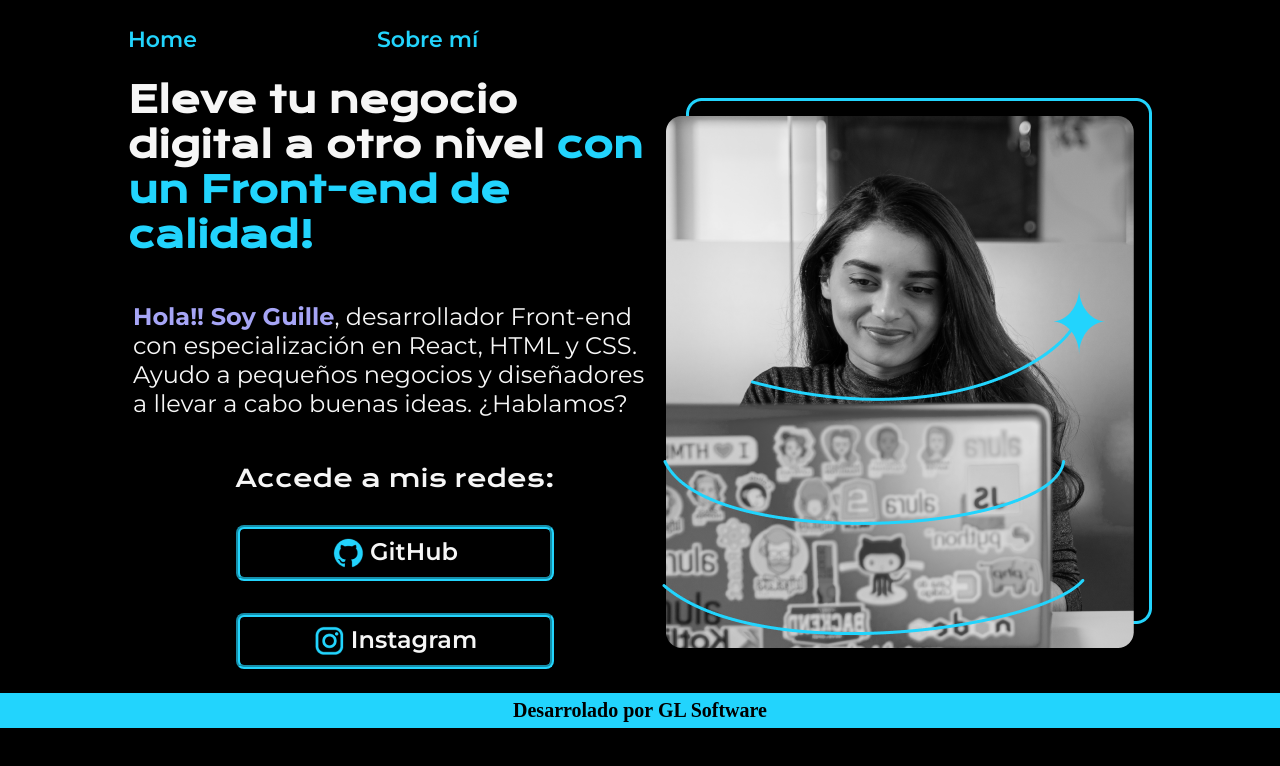
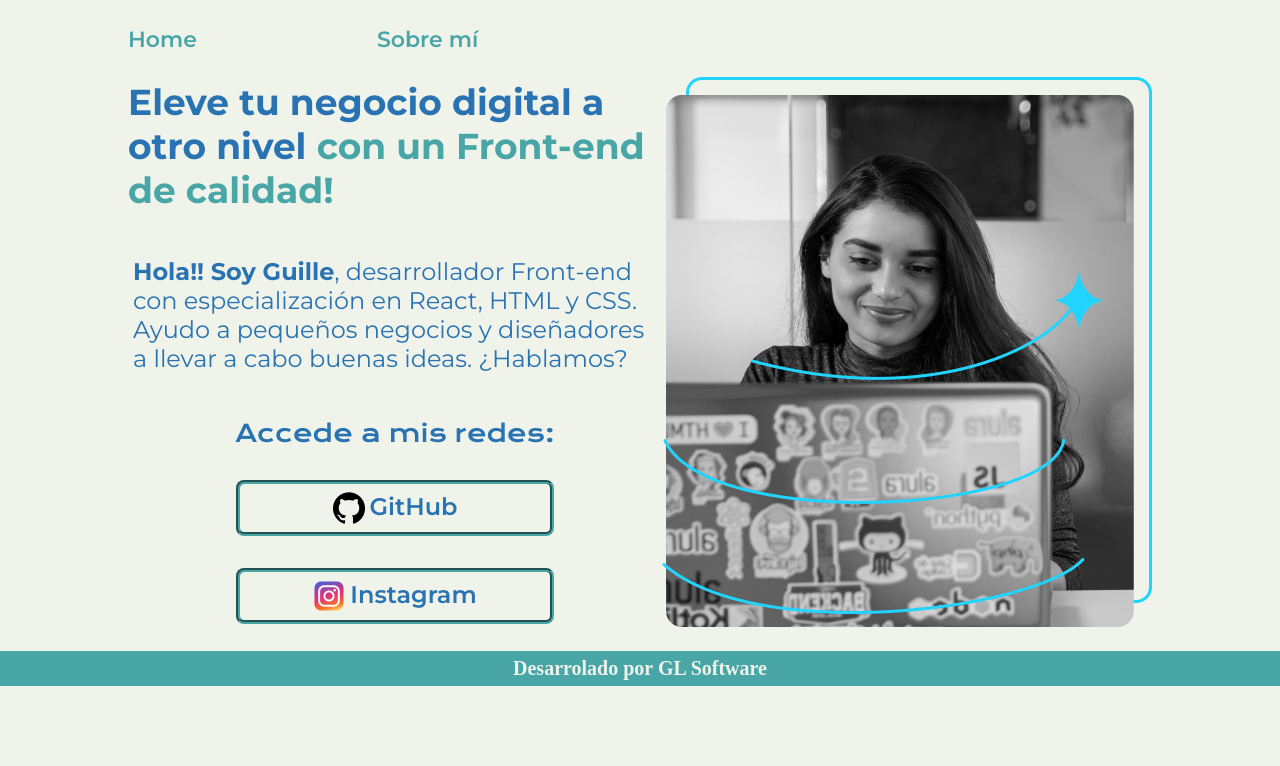
Before and after one commit to GuilleLondero/mi-portafolio, a plain HTML site: page index.html in a window 1280 px wide. Drawn offline with nearby package versions, Linux system fonts and the light colour scheme.

Commit message:
creacion variables css y cambio paleta coleres

```diff
--- a/index.html
+++ b/index.html
@@ -28,12 +28,12 @@
 
                 <div class="presentacion-links-contactos">
                     <h2 class="sub-titulo-links">Accede a mis redes:</h2>
-                    <a class="links-contactos" href="https://github.com/" >
-                        <img src="imagenes/github.png">
+                    <a class="links-contactos" href="https://github.com/" target="_blank">
+                        <img src="./imagenes/github original.png">
                         GitHub
                     </a>
-                    <a class="links-contactos" href="https://www.instagram.com/guillelonder/">
-                        <img src="./imagenes/instagram.png">
+                    <a class="links-contactos" href="https://www.instagram.com/guillelonder/" target="_blank">
+                        <img src="./imagenes/instagram original.png">
                         Instagram
                     </a>
                 </div>
--- a/style/style.css
+++ b/style/style.css
@@ -1,4 +1,15 @@
 @import url('https://fonts.googleapis.com/css2?family=Krona+One&family=Montserrat:ital,wght@0,100..900;1,100..900&display=swap');
+
+:root
+{
+    --color-primario:#EFF3EA;
+    --color-secundario:#2973B2;
+    --color-terciario:#48A6A7;
+    --color-hover:#9ACBD0;
+
+    --fuente-monserrat: "Montserrat", serif;
+    --fuente-krona: "Krona One", serif;
+}
 
 *
 {
@@ -8,8 +19,8 @@
 
 body
 {
-    background-color: #000000;
-    color:#F6F6F6;
+    background-color: var(--color-primario);
+    color: var(--color-secundario);
     height: 100vh;
 }
 
@@ -21,12 +32,12 @@ p
 
 .destacando-titulo
 {
-    color: #22D4FD
+    color: var(--color-terciario);
 }
 
 .saludo-presentacion
 {
-    color: #A6A5F6
+    color: var(--color-secundario);
 }
 
 .presentacion
@@ -48,13 +59,13 @@ p
 .presentacion-contenido-titulo
 {
     font-size: 36px;
-    font-family: "Krona One", serif;
+    font-family: var(--fuente-monserrat);
 }
 
 .presentacion-contenido-textoparrafo
 {
     font-size: 24px;
-    font-family: "Montserrat", serif;
+    font-family: var(--fuente-monserrat);
 }
 
 .presentacion-links-contactos
@@ -76,8 +87,8 @@ p
     font-family: "Montserrat", serif;
     font-weight: 600;
     text-decoration: none;
-    color: #F6F6F6;
-    border: 4px groove #22D4FD;
+    color: var(--color-secundario);
+    border: 4px groove var(--color-terciario);
     display: flex;
     justify-content: center;
     gap: 5px;
@@ -85,7 +96,7 @@ p
 
 .links-contactos:hover
 {
-    background-color: #c5bfbf;
+    background-color: var(--color-hover);
     width: 53%;
     cursor: pointer;
 }
@@ -93,15 +104,15 @@ p
 .sub-titulo-links
 {
     font-size: 24px;
-    font-family: "Krona One", serif;
+    font-family: var(--fuente-krona);
     font-weight: 500;
 }
 
 .footer
 {
     font-size: 20px;
-    background-color: #22D4FD;
-    color: #000000;
+    background-color:var(--color-terciario);
+    color: var(--color-primario);
     padding: 1px;
     text-align: center;
     font-weight: 600;
@@ -109,10 +120,10 @@ p
 
 .header-link
 {
-    font-family: "Montserrat", serif;
+    font-family: var(--fuente-monserrat);
     font-size: 22px;
     font-weight: 600;
-    color: #22D4FD;
+    color: var(--color-terciario);
     text-decoration: none;
 }
 
```
Also changed, not shown: imagenes/github original.png (added), imagenes/instagram original.png (added).
